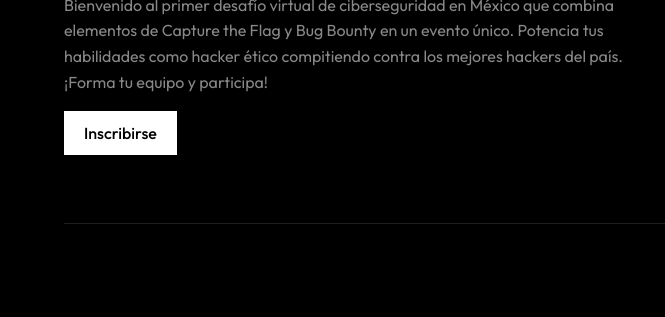
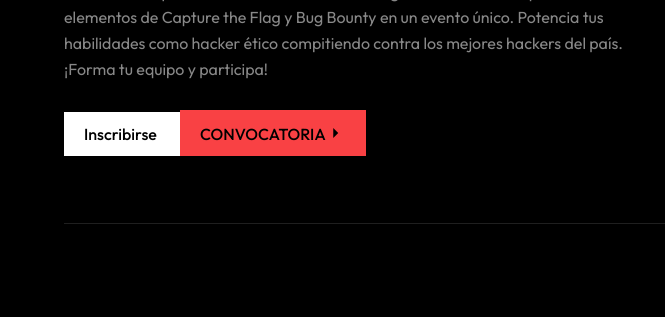
Before and after one commit to JESUSLUG/HackHowl, a plain HTML site: page index.html in a window 1280 px wide. Shown: the part 458-775 px from the top of the page, 0-665 px from the left. Drawn offline with nearby package versions, Linux system fonts and the light colour scheme.

Commit message:
Update index.html

```diff
--- a/index.html
+++ b/index.html
@@ -52,6 +52,8 @@
                  <a href="https://www.eventbrite.com/e/hackhowl-tickets-886530435397?aff=oddtdtcreator" class="header__btn btn btn--white">
     Inscribirse
 </a>
+
+                  <a href="" class="btn btn--red">CONVOCATORIA<i class="ri-arrow-right-s-fill"></i></a>
 
                 </div>
                 <div class="hero__right">
```
